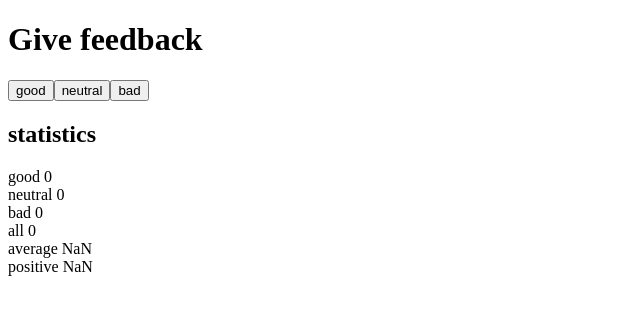
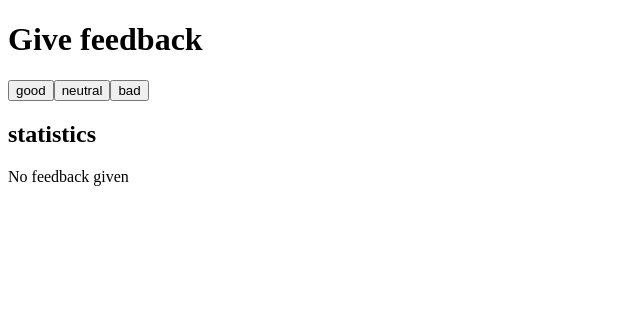
Before and after one commit to acharlas/fsopen, a React (Create React App) app in the folder unicafe/: page / in a window 1280 px wide. Shown: the top 314 px of the page, without its empty margins (0-640 px from the left). Built offline with nearby package versions, Linux system fonts and the light colour scheme.

Commit message:
1.9/step4

```diff
--- a/unicafe/src/App.js
+++ b/unicafe/src/App.js
@@ -8,6 +8,7 @@ const Display = ({value, text}) => <div>{text} {value}</div>
 
 const Statistics = ({good, neutral, bad}) => {
   const all = good + neutral + bad
+  if(all !== 0) {
   return(
     <div>
       <Display value={good} text="good"/>
@@ -17,6 +18,9 @@ const Statistics = ({good, neutral, bad}) => {
       <Display value={(good - bad) / all} text="average"/>
       <Display value={good / all} text="positive"/>
       </div>
+  )}
+  return (
+    <p>No feedback given</p>
   )}
 
 const App = () => {
```
